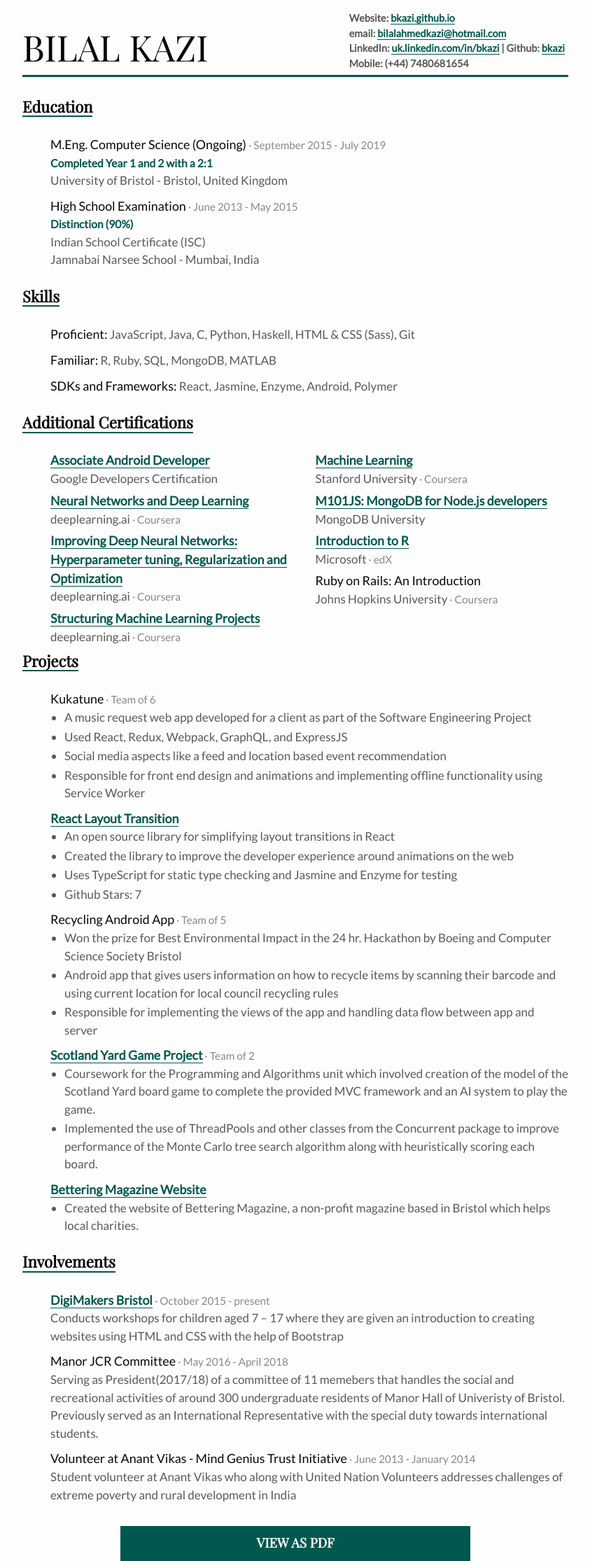
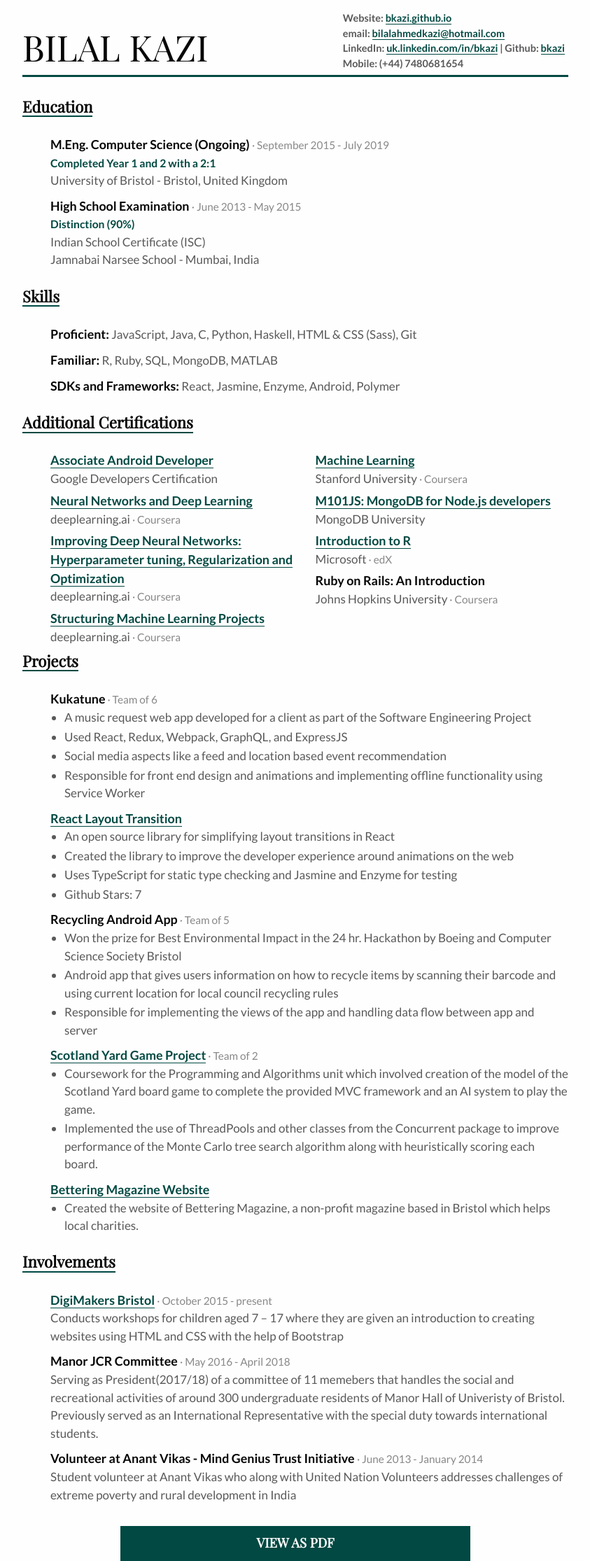
Before and after one commit to bkazi/bkazi.github.io, a Jekyll site: the page built from resume/index.html, in a window 1280 px wide. Shown: the whole page at 70% size, without its empty margins (218-1061 px from the left). Built offline with Jekyll 4.4.1, drawn with Linux system fonts in a browser that asks for light colours.

Commit message:
Change weights and colours

```diff
--- a/_includes/critical_resume.scss
+++ b/_includes/critical_resume.scss
@@ -12,12 +12,12 @@ body {
 
 $black: #070606;
 $grey: #595959;
-$silver: darken(#02A493, 15%);
+$silver: darken(#02A493, 18%);
 $white: #FFFEFE;
-$red: darken(#02A493, 15%);
+$red: darken(#02A493, 18%);
 $green: #D0A5C0;
 
-@import 'https://fonts.googleapis.com/css?family=Lato:400,600|Playfair+Display:400|Roboto:500';
+@import 'https://fonts.googleapis.com/css?family=Lato:400,700|Playfair+Display:400';
 
 $base-font: 'Lato', sans-serif;
 $heading-font: 'Playfair Display', serif;
--- a/_sass/_resume.scss
+++ b/_sass/_resume.scss
@@ -46,7 +46,7 @@ strong {
   font-size: 1.05em;
   font-family: $sub-heading-font;
   color: $black;
-  font-weight: 500;
+  font-weight: 600;
 }
 
 ul {
```
